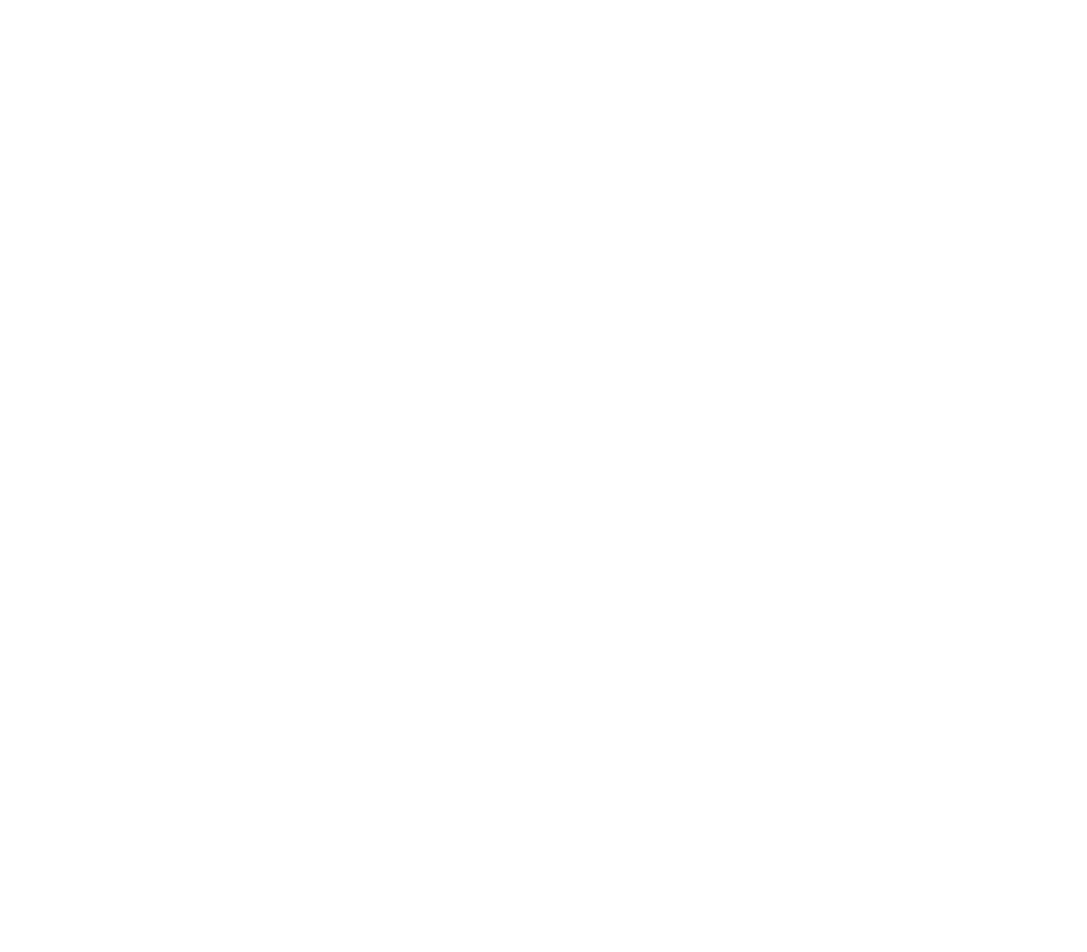
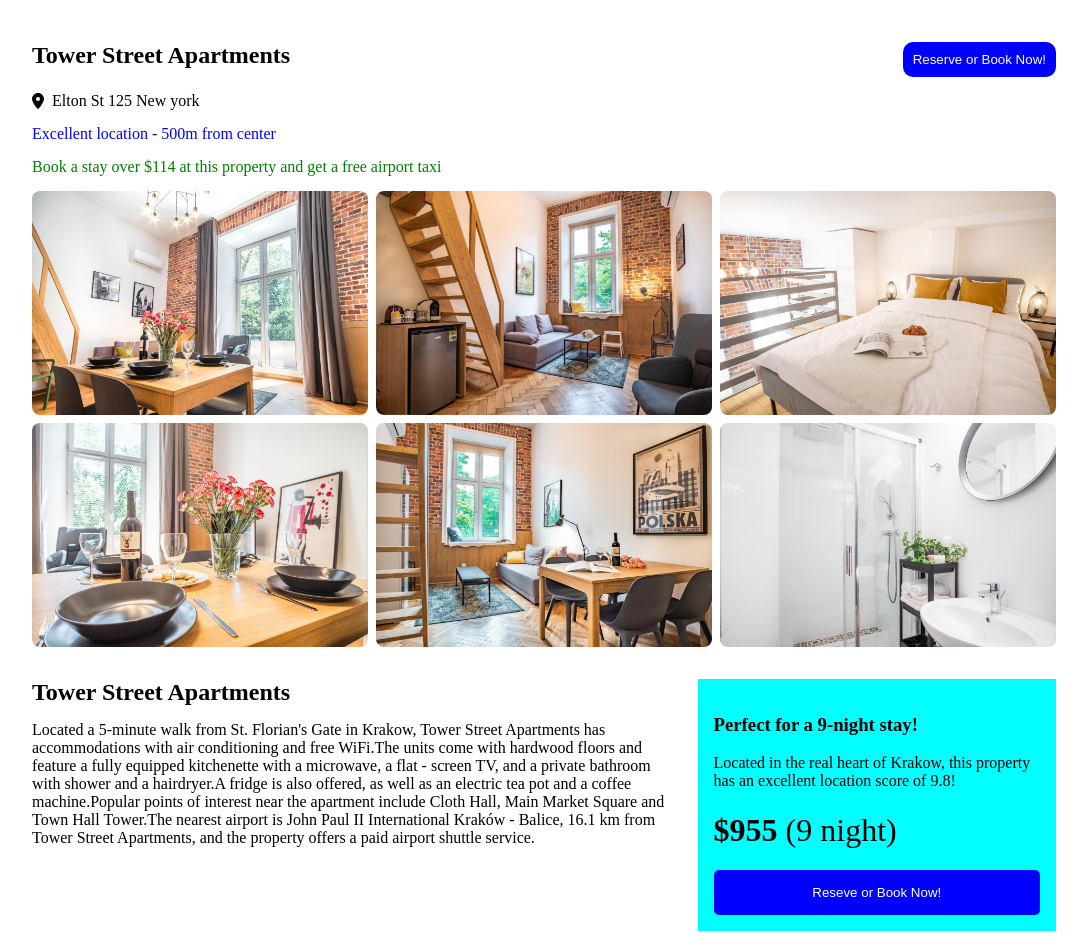
Before and after one commit to hqnghiep/Assignment01-rjs, a React (Create React App) app: page /detail in a window 1280 px wide. Shown: the part 180-1132 px from the top of the page, without its empty margins (96-1183 px from the left). Before the commit the page ends 800 px from the top, so only its background shows below. Built offline with nearby package versions, Linux system fonts and the light colour scheme.

Commit message:
xây dựng trang Detail

```diff
--- a/src/Ui/navbar/Navbar.js
+++ b/src/Ui/navbar/Navbar.js
@@ -9,6 +9,7 @@
   faCar,
   faTaxi,
 } from "@fortawesome/free-solid-svg-icons";
+import { useNavigate } from "react-router-dom";
 
 const icons = { bed: faBed, plane: faPlane, car: faCar, taxi: faTaxi };
 const nabarItems = [
@@ -40,11 +41,13 @@
 ];
 
 const Navbar = () => {
+  const navigate = useNavigate();
+
   return (
     <div className={classes.background}>
       <Card>
         <div className={classes.layout}>
-          <h3>Booking Website</h3>
+          <h3 onClick={() => navigate("/")}>Booking Website</h3>
           <div>
             <button>Register</button>
             <button>Login</button>
--- a/src/pages/detail/Detail.jsx
+++ b/src/pages/detail/Detail.jsx
@@ -1,7 +1,33 @@
+import React from "react";
+import Navbar from "../../Ui/navbar/Navbar";
+import Footer from "../../Ui/footer/Footer";
+import DetailList from "./DetailList";
+
+const DETAIL_DUMMY = {
+  name: "Tower Street Apartments",
+  address: "Elton St 125 New york",
+  distance: "Excellent location - 500m from center",
+  price: "Book a stay over $114 at this property and get a free airport taxi",
+  photos: [
+    "./images/hotel_detail_1.jpg",
+    "./images/hotel_detail_2.jpg",
+    "./images/hotel_detail_3.jpg",
+    "./images/hotel_detail_4.jpg",
+    "./images/hotel_detail_5.jpg",
+    "./images/hotel_detail_6.jpg",
+  ],
+  title: "Stay in the heart of City",
+  description:
+    "Located a 5-minute walk from St. Florian's Gate in Krakow, Tower Street Apartments has accommodations with air conditioning and free WiFi.The units come with hardwood floors and feature a fully equipped kitchenette with a microwave, a flat - screen TV, and a private bathroom with shower and a hairdryer.A fridge is also offered, as well as an electric tea pot and a coffee machine.Popular points of interest near the apartment include Cloth Hall, Main Market Square and Town Hall Tower.The nearest airport is John Paul II International Kraków - Balice, 16.1 km from Tower Street Apartments, and the property offers a paid airport shuttle service.",
+  nine_night_price: 955,
+};
+
 const Detail = () => {
   return (
     <div>
-      <h1>Detail Page</h1>
+      <Navbar />
+      <DetailList details={DETAIL_DUMMY} />
+      <Footer />
     </div>
   );
 };
--- /dev/null
+++ b/src/pages/detail/DetailList.js
@@ -0,0 +1,46 @@
+import React from "react";
+import classes from "./DetailList.module.css";
+import Card from "../../Ui/Card";
+import { FontAwesomeIcon } from "@fortawesome/react-fontawesome";
+import { faLocationDot } from "@fortawesome/free-solid-svg-icons";
+
+const DetailList = ({ details }) => {
+  return (
+    <Card className={classes.container}>
+      <div className={classes.layout}>
+        <h2>{details.name}</h2>
+        <button>Reserve or Book Now!</button>
+      </div>
+      <p>
+        <FontAwesomeIcon icon={faLocationDot} />
+        {details.address}
+      </p>
+      <p id={classes.distance}>{details.distance}</p>
+      <p id={classes.price}>{details.price}</p>
+      <div className={classes.layoutImg}>
+        {details.photos.map((item) => (
+          <img key={item} src={item} alt="" />
+        ))}
+      </div>
+      <div className={classes.layoutStay}>
+        <div className={classes.titletext}>
+          <h2>{details.name}</h2>
+          <p>{details.description}</p>
+        </div>
+        <div className={classes.prefect}>
+          <h3>Perfect for a 9-night stay!</h3>
+          <p>
+            Located in the real heart of Krakow, this property has an excellent
+            location score of 9.8!
+          </p>
+          <h1>
+            ${details.nine_night_price} <span>(9 night)</span>
+          </h1>
+          <button>Reseve or Book Now!</button>
+        </div>
+      </div>
+    </Card>
+  );
+};
+
+export default DetailList;
--- /dev/null
+++ b/src/pages/detail/DetailList.module.css
@@ -0,0 +1,76 @@
+.container {
+  margin-top: 3rem;
+}
+
+.layout {
+  display: flex;
+  justify-content: space-between;
+  align-items: flex-start;
+}
+.layout h2 {
+  margin: 0;
+}
+.layout button {
+  background-color: blue;
+  color: white;
+  border: none;
+  padding: 10px;
+  cursor: pointer;
+  border-radius: 10px;
+}
+
+.container p {
+  margin: 15px 0;
+  display: flex;
+  justify-content: flex-start;
+  align-items: center;
+  column-gap: 0.5rem;
+}
+
+#distance {
+  color: blue;
+}
+#price {
+  color: green;
+}
+
+.layoutImg {
+  display: grid;
+  grid-template-columns: repeat(3, 1fr);
+  align-items: center;
+  gap: 0.5rem;
+}
+.layoutImg img {
+  width: 100%;
+  border-radius: 8px;
+}
+
+.layoutStay {
+  display: grid;
+  grid-template-columns: 65% 35%;
+  align-items: flex-start;
+  margin-top: 2rem;
+}
+.titletext h2 {
+  margin: 0;
+}
+.titletext {
+  padding-right: 1rem;
+}
+
+.prefect {
+  background-color: aqua;
+  padding: 1rem;
+}
+.prefect span {
+  font-weight: 400;
+}
+.prefect button {
+  border: none;
+  background-color: blue;
+  color: white;
+  width: 100%;
+  padding: 15px 0;
+  border-radius: 5px;
+  cursor: pointer;
+}
```
